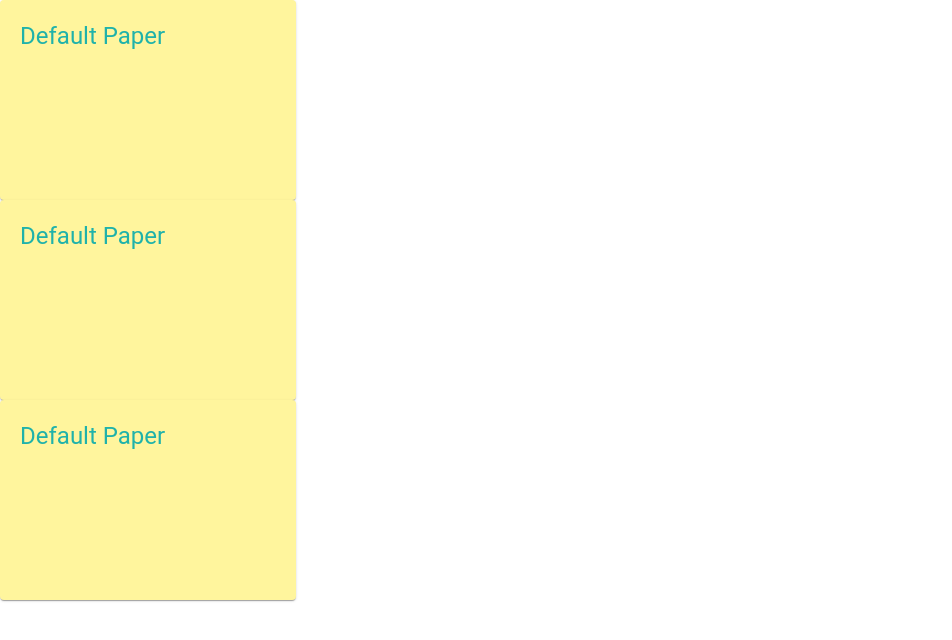
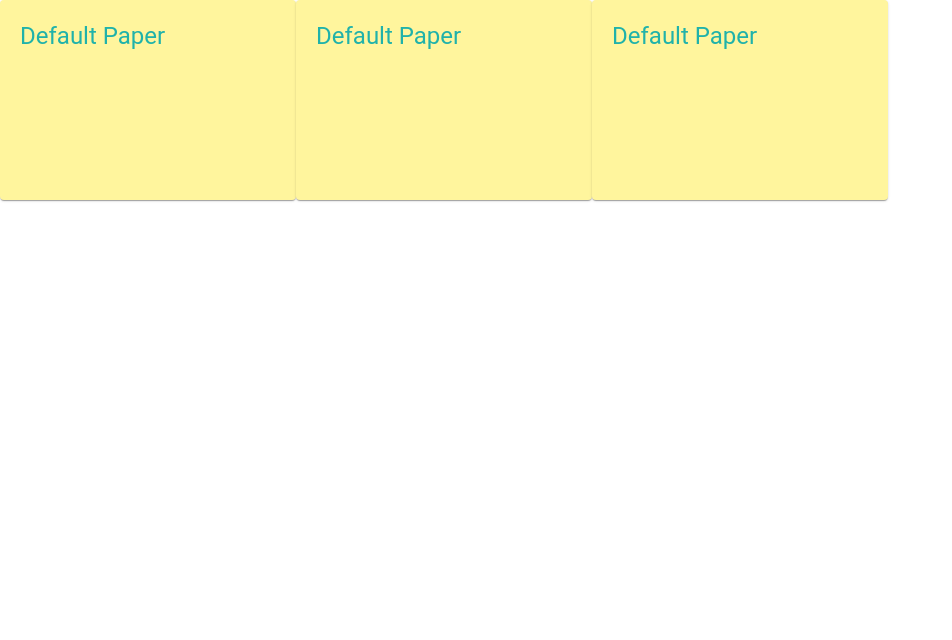
Before and after one commit to polina090193/react-calendar, a React (Create React App) app: page / in a window 1280 px wide. Shown: the top 640 px of the page, without its empty margins (0-952 px from the left). Built offline with nearby package versions, Linux system fonts and the light colour scheme.

Commit message:
Readme, css

```diff
--- /dev/null
+++ b/src/calendar/calendar.css
@@ -0,0 +1,3 @@
+.calendar-wrapper {
+  display: flex;
+}
--- a/src/calendar/index.js
+++ b/src/calendar/index.js
@@ -1,4 +1,5 @@
 import CalendarNote from "./components/CalendarNote"
+import './calendar.css';
 
 function Calendar() {
   return (
```
Also changed, not shown: 1 other file (tests, documents, lock files or other folders).
